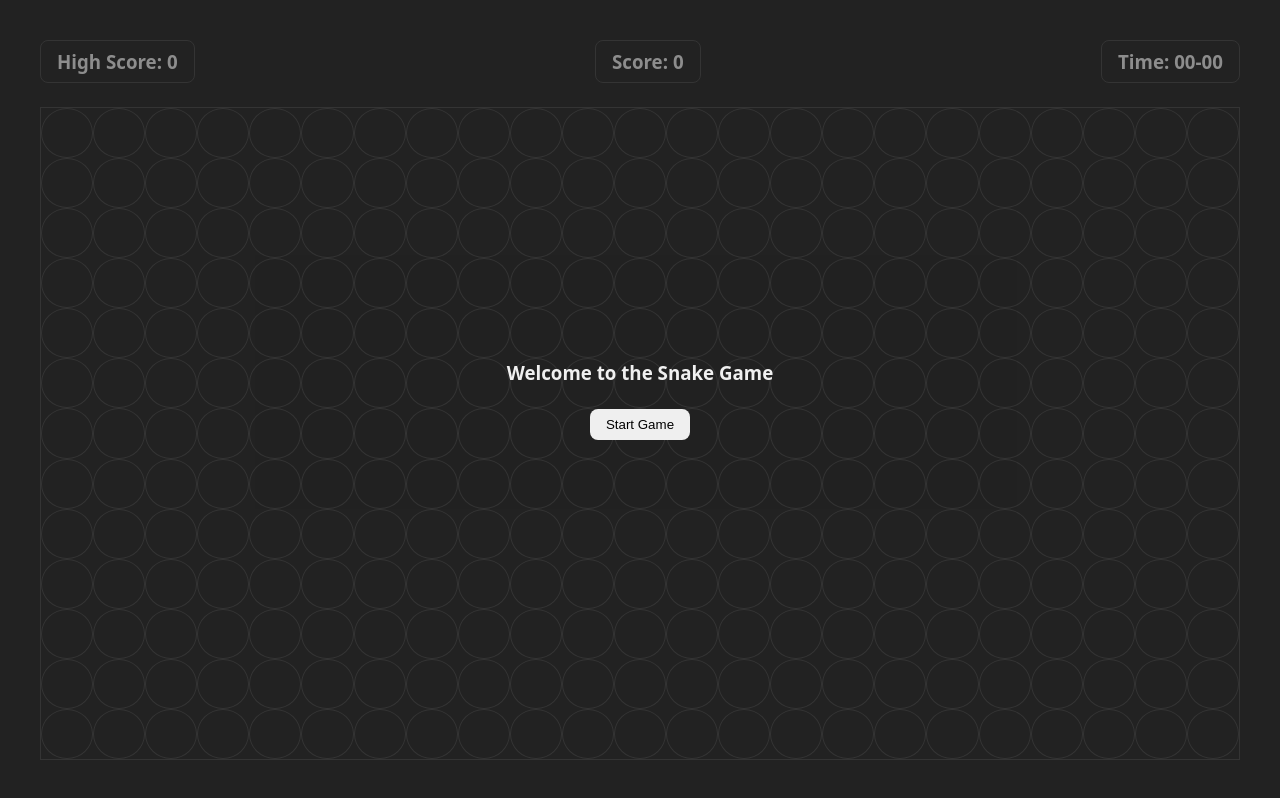
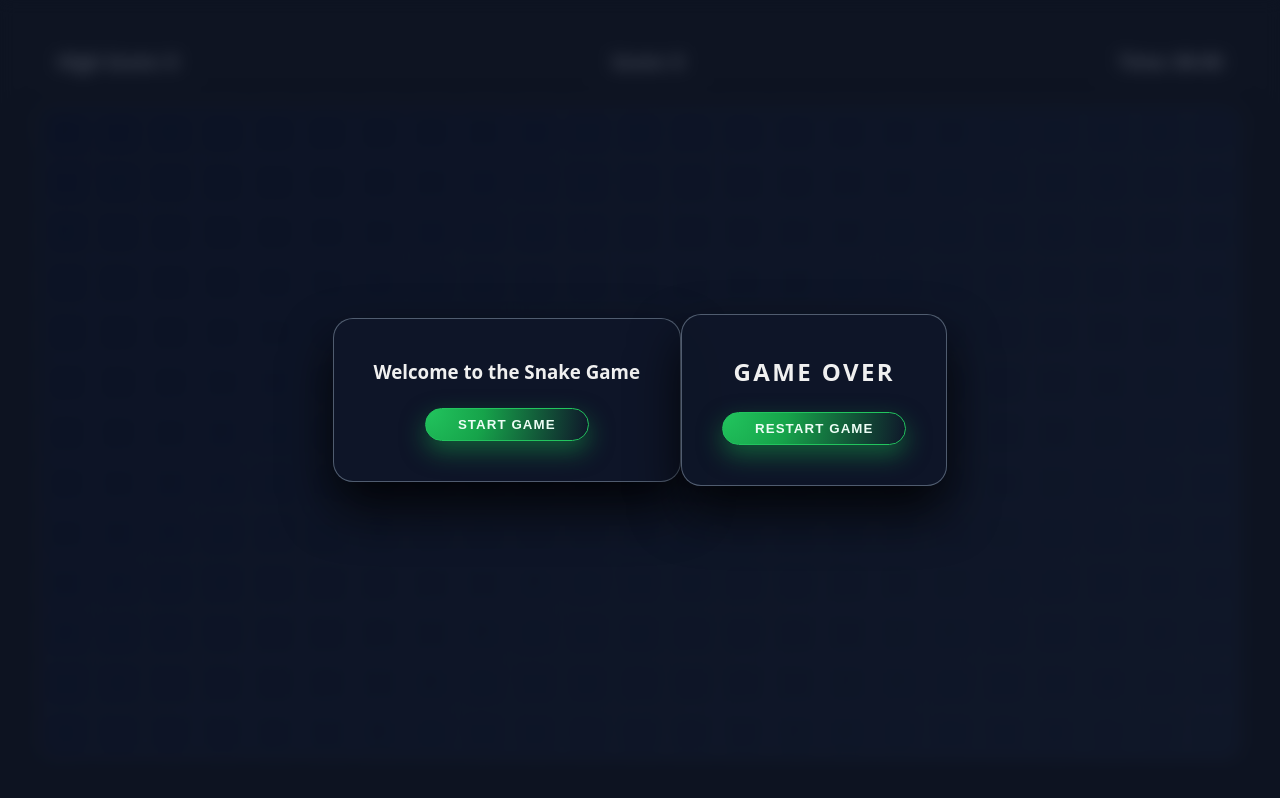
Before and after one commit to kolhesnehal065-blip/snake-game, a plain HTML site: page index.html in a window 1280 px wide. Drawn offline with Linux system fonts and the light colour scheme.

Commit message:
stling of game

```diff
--- a/style.css
+++ b/style.css
@@ -95,25 +95,31 @@ section .infos{
     display: grid;
     grid-template-columns: repeat(auto-fill, minmax(50px,1fr));
     grid-template-rows: repeat(auto-fill, minmax(50px,1fr));
-
+    border-radius:var(--border-radius-lg);
+    overflow: hidden;
+    background: linear-gradient(135deg,#020617,#111827);
+    box-shadow: 0 20px 40px rgba(0,0,0,0.5);
 }
 
 .block{
     /* width: 30px;
     height: 30px; */
     border: 1px solid var(--border-primary-color);
-    border-radius: 50%;
+    border-radius: 30%;
+    transition: background-color 0.15 ease, transform 0.15s ease;
 
 }
 
 .fill {
     background-color: var(--bg-fill-color);
-
+    box-shadow: 0 0 8px rgba(250,250,250,0.4);
+    transform:scale(0.95)
 }
 
 .food {
     background-color: var(--bg-food-color);
-
+    box-shadow: 0 0 12px rgba(255,59,59,0.9);
+    animation: pulse 0.7s infinite alternate;
 }
 
 .modal{
@@ -142,3 +148,92 @@ section .infos{
 .modal .game-over {
     display: none;
 }
+
+.block.head {
+    background: linear-gradient(135deg, #22c55e, #16a34a);
+    box-shadow: 0 0 12px rgba(34,197,94,0.7);
+
+}
+
+@keyframes pulse{
+    from{
+        transform: scale(0.8);
+    }
+    to{
+        transform:scale(1);
+    }
+}
+.btn {
+    padding: var(--space-sm) var(--space-xl);
+    border: 1px solid #22c55e;
+    border-radius: 999px;
+    cursor: pointer;
+    transition: all 0.2s ease;
+    background: radial-gradient(circle at top left, #22c55e 0, #16a34a 35%, #0f172a 100%);
+    color: #ecfdf5;
+    font-weight: 600;
+    letter-spacing: 0.08em;
+    text-transform: uppercase;
+    box-shadow: 0 10px 25px rgba(22, 163, 74, 0.5);
+}
+
+.btn:hover {
+    transform: translateY(-2px) scale(1.02);
+    box-shadow: 0 16px 35px rgba(22, 163, 74, 0.8);
+}
+
+.btn:active {
+    transform: translateY(0) scale(0.98);
+    box-shadow: 0 5px 15px rgba(22, 163, 74, 0.6);
+}
+.modal {
+    height: 100vh;
+    width: 100vw;
+    position: fixed;
+    top: 0;
+    left: 0;
+    background-color: rgba(15, 23, 42, 0.75);
+    backdrop-filter: blur(8px);
+    display: flex;
+    justify-content: center;
+    align-items: center;
+    z-index: 10;
+}
+
+.modal .game-over,
+.modal .start-game {
+    display: flex;
+    flex-direction: column;
+    align-items: center;
+    gap: var(--space-lg);
+    border-radius: var(--border-radius-xl);
+    padding: var(--space-2xl);
+    background: rgba(15, 23, 42, 0.9);
+    box-shadow: 0 25px 50px rgba(0, 0, 0, 0.8);
+    border: 1px solid rgba(148, 163, 184, 0.5);
+}
+
+.modal .game-over h2,
+.modal .start-game h2 {
+    font-size: 1.5rem;
+    letter-spacing: 0.1em;
+    text-transform: uppercase;
+}
+
+.block,
+.fill,
+.food {
+    transition: background-color 0.15s ease, transform 0.15s ease, box-shadow 0.15s ease;
+}
+
+@media (max-width: 768px) {
+    section {
+        padding: var(--space-md);
+        gap: var(--space-md);
+    }
+
+    .info {
+        padding: var(--space-xs) var(--space-md);
+        font-size: 0.8rem;
+    }
+}
```
